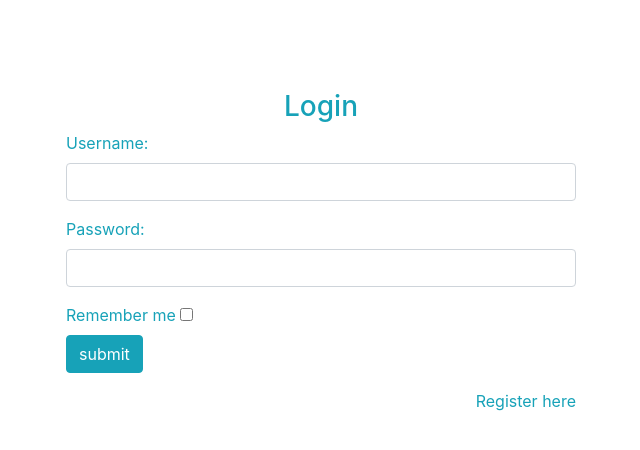
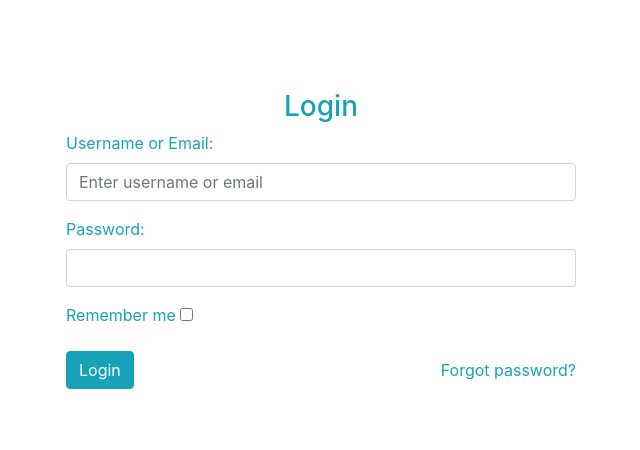
Before and after one commit to Amirali-ka/first_website, a Django app: page /accounts/login/ in a window 1280 px wide. Shown: the top 450 px of the page, without its empty margins (319-959 px from the left). Run offline with Django 5.2, Linux system fonts and the light colour scheme; some libraries are stand-ins or nearby versions.

Commit message:
forgot pass in form

```diff
--- a/accounts/urls.py
+++ b/accounts/urls.py
@@ -1,8 +1,16 @@
-from django.urls import path,include
+from django.urls import path
+from django.contrib.auth import views as auth_views
 from . import views
-app_name='accounts'
-urlpatterns =[
-    path('login/',views.login_view,name='login'),
-    path('logout/',views.logout_view,name='logout'),
-    path('signup/',views.signup_view,name='signup'),
+from django.urls import reverse_lazy
+
+app_name = 'accounts'
+
+urlpatterns = [
+    path('login/', views.login_view, name='login'),
+    path('signup/', views.signup_view, name='signup'),
+    path('logout/', views.logout_view, name='logout'),
+    path('password_reset/',auth_views.PasswordResetView.as_view(success_url=reverse_lazy('accounts:password_reset_done')),name='password_reset',),
+    path('password_reset/done/',auth_views.PasswordResetDoneView.as_view(), name='password_reset_done',),
+    path('reset/<uidb64>/<token>/',auth_views.PasswordResetConfirmView.as_view(success_url=reverse_lazy('accounts:password_reset_complete')),name='password_reset_confirm'),
+    path('reset/done/',auth_views.PasswordResetCompleteView.as_view(),name='password_reset_complete',),
 ]
--- a/accounts/views.py
+++ b/accounts/views.py
@@ -1,8 +1,9 @@
 from django.shortcuts import render, redirect
 from django.contrib.auth import authenticate, login, logout
-from django.contrib.auth.forms import AuthenticationForm , UserCreationForm
+from django.contrib.auth.forms import AuthenticationForm
 from django.contrib.auth.decorators import login_required
-from django.urls import reverse
+from accounts.forms import CustomUserCreationForm
+
 def login_view(request):
     if request.user.is_authenticated:
         return redirect('/')
@@ -27,9 +28,10 @@ def logout_view(request):
     return redirect('/')
 def signup_view(request):
     if request.method == 'POST':
-        form=UserCreationForm(request.POST)
+        form = CustomUserCreationForm(request.POST)
         if form.is_valid():
             form.save()
             return redirect('/')
-    form=UserCreationForm()
-    return render(request,'accounts/signup.html',{'form':form})
+    else:
+        form = CustomUserCreationForm()
+    return render(request, 'accounts/signup.html', {'form': form})
--- a/mysite/settings.py
+++ b/mysite/settings.py
@@ -150,3 +150,8 @@ INTERNAL_IPS = [
     "127.0.0.1",
 ]
 X_FRAME_OPTIONS = "SAMEORIGIN"
+AUTHENTICATION_BACKENDS = [
+    'accounts.backends.EmailOrUsernameBackend',
+    'django.contrib.auth.backends.ModelBackend',
+]
+EMAIL_BACKEND = 'django.core.mail.backends.console.EmailBackend'
--- a/mysite/templates/accounts/login.html
+++ b/mysite/templates/accounts/login.html
@@ -14,21 +14,25 @@
                             {% csrf_token %}
                             <h3 class="text-center text-info">Login</h3>
                             <div class="form-group">
-                                <label for="username" class="text-info">Username:</label><br>
-                                <input type="text" name="username" id="username" class="form-control">
+                                <label for="username" class="text-info">Username or Email:</label>
+                                <input type="text" name="username" id="username" class="form-control" placeholder="Enter username or email" required>
                             </div>
                             <div class="form-group">
-                                <label for="password" class="text-info">Password:</label><br>
-                                <input type="password" name="password" id="password" class="form-control">
+                                <label for="password" class="text-info">Password:</label>
+                                <input type="password" name="password" id="password" class="form-control" required>
                             </div>
                             <div class="form-group">
-                                <label for="remember-me" class="text-info"><span>Remember me</span> <span><input id="remember-me" name="remember-me" type="checkbox"></span></label><br>
-                                <input type="submit" name="submit" class="btn btn-info btn-md" value="submit">
+                                <label for="remember-me" class="text-info">
+                                    <span>Remember me</span>
+                                    <input id="remember-me" name="remember_me" type="checkbox">
+                                </label>
                             </div>
-                            <div id="register-link" class="text-right">
-                                <a href="#" class="text-info">Register here</a>
+                            <div class="form-group d-flex justify-content-between align-items-center">
+                                <input type="submit" name="submit" class="btn btn-info btn-md" value="Login">
+                                <a href="{% url 'accounts:password_reset' %}" class="text-info">Forgot password?</a>
                             </div>
                         </form>
+
                     </div>
                 </div>
             </div>
--- a/mysite/templates/accounts/signup.html
+++ b/mysite/templates/accounts/signup.html
@@ -11,11 +11,15 @@
                 <div id="login-column" class="col-md-6">
                     <div id="login-box" class="col-md-12">
                         <form id="login-form" class="form" action="{% url 'accounts:signup' %}" method="post">
-                            {% csrf_token %}
+                                {% csrf_token %}
                             <h3 class="text-center text-info">signup</h3>
                             <div class="form-group">
                                 <label for="username" class="text-info">Username:</label><br>
                                 <input type="text" name="username"  class="form-control">
+                            </div>
+                            <div class="form-group">
+                                <label for="email" class="text-info">email:</label><br>
+                                <input type="email" name="username" id="email" class="form-control">
                             </div>
                             <div class="form-group">
                                 <label for="password" class="text-info">Password:</label><br>
--- /dev/null
+++ b/mysite/templates/registration/password_reset_complete.html
@@ -0,0 +1,2 @@
+
+<p>Your password has been set. You can now <a href="{% url 'accounts:login' %}">log in</a>.</p>
--- /dev/null
+++ b/mysite/templates/registration/password_reset_confirm.html
@@ -0,0 +1,6 @@
+<h2>Set a new password</h2>
+<form method="post">
+  {% csrf_token %}
+  {{ form.as_p }}
+  <button type="submit">Change password</button>
+</form>
```
Also changed, not shown: accounts/backends.py (added, +18 -0 lines), accounts/forms.py (added, +17 -0 lines), mysite/templates/registration/password_reset_done.html (added, +8 -0 lines), mysite/templates/registration/password_reset_email.html (added, +8 -0 lines), mysite/templates/registration/password_reset_form.html (added, +7 -0 lines).
